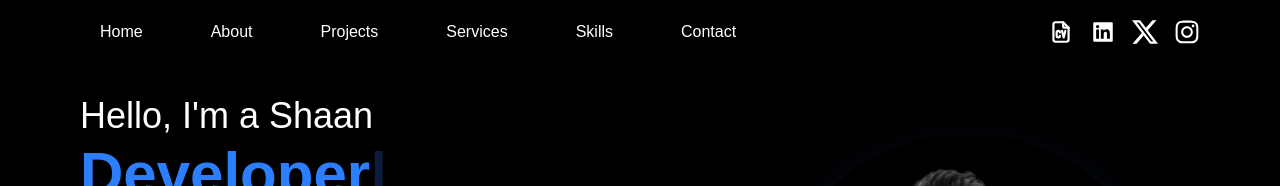
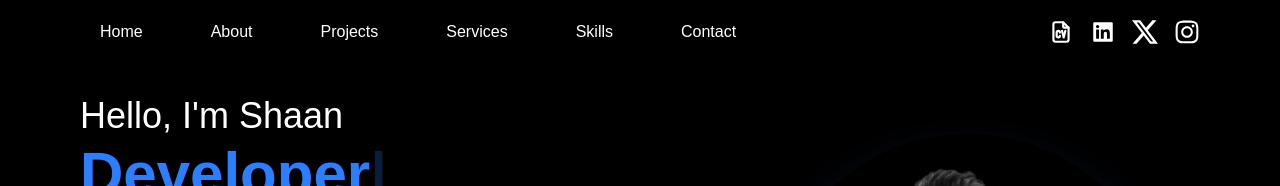
Before and after one commit to shaan566/portfolio_me, a React (Vite) app: page / in a window 1280 px wide. Shown: the top 186 px of the page. Built offline with nearby package versions, Linux system fonts and the light colour scheme.

Commit message:
fix the botton issue

```diff
--- a/src/components/Home.jsx
+++ b/src/components/Home.jsx
@@ -5,6 +5,8 @@ import { FaSquareInstagram } from "react-icons/fa6";
 import { ReactTyped } from "react-typed";
 import pic1 from "../assets/shaan12.png";
 import { ImGithub } from "react-icons/im";
+import { Link } from "react-router-dom";
+
 
 function Home() {
   return (
@@ -16,7 +18,7 @@ function Home() {
         <div className="flex flex-col md:flex-row">
           <div className="md:w-1/2 mt-12 md:mt-24 space-y-2 order-2 md:order-1 animate-fade-in-up">
             <div className="flex space-x-1 text-2xl md:text-4xl">
-              <h1>Hello, I'm a Shaan </h1>
+              <h1>Hello, I'm  Shaan </h1>
             </div>
             <div>
               <h1 className="large-text text-6xl">
@@ -36,19 +38,19 @@ function Home() {
             <br />
             <br />
             <div className="mb-10">
-              <a
+              <Link
                 href="/projects" // scrolls to Projects section
                 className="bg-blue-500 text-white py-2 px-6 rounded-full hover:bg-blue-600 mr-4 transition-all duration-300 ease-in-out hover:-translate-y-1 hover:scale-110 inline-block"
               >
                 View my works
-              </a>
+              </Link>
 
-              <a
+              <Link
                 href="/contact" // scrolls to Contact section
                 className="bg-blue-500 text-white py-2 px-6 rounded-full hover:bg-blue-600 transition-all duration-300 ease-in-out hover:-translate-y-1 hover:scale-110 inline-block"
               >
                 Get in touch
-              </a>
+              </Link>
             </div>
 
             <br />
```
